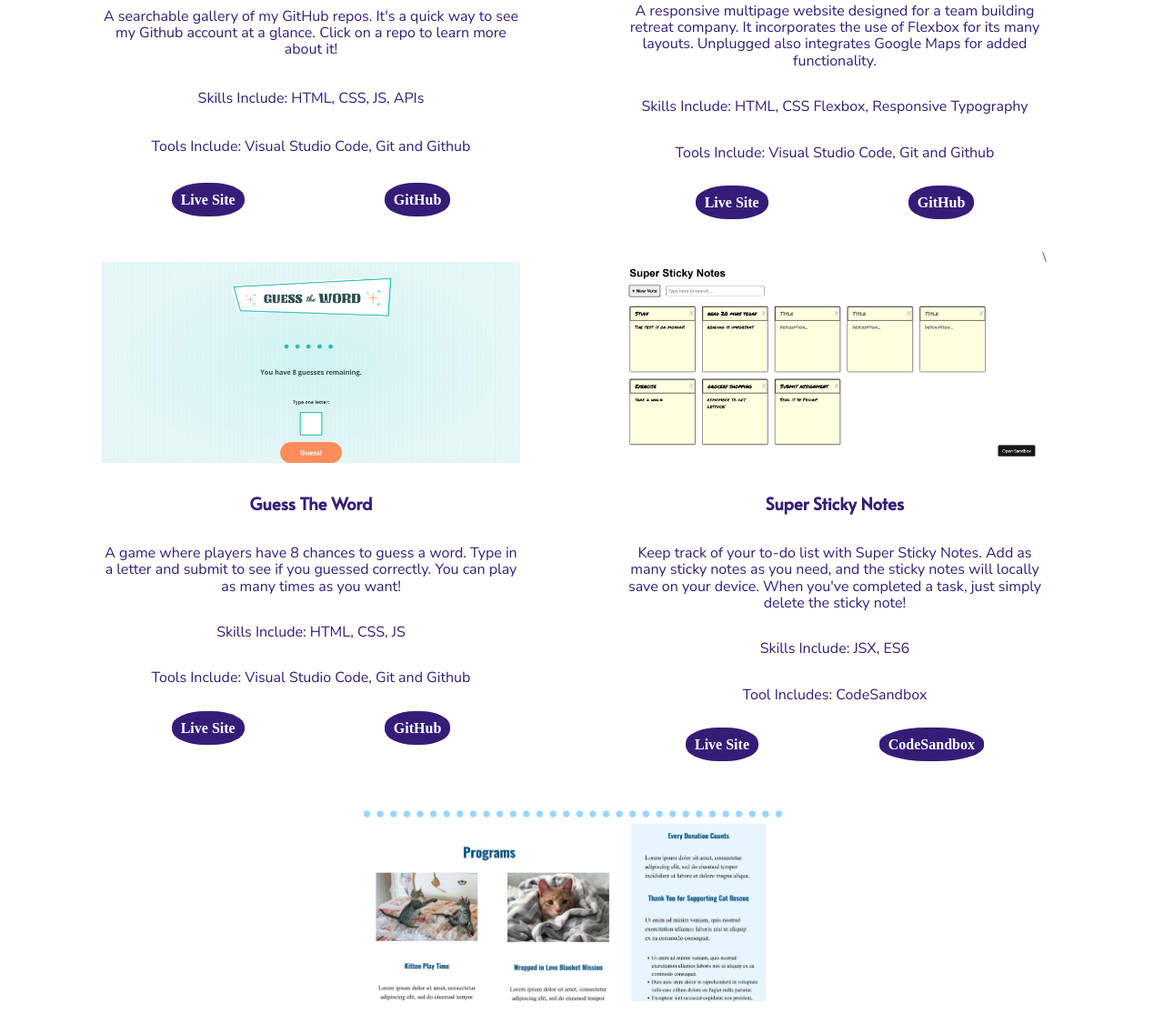
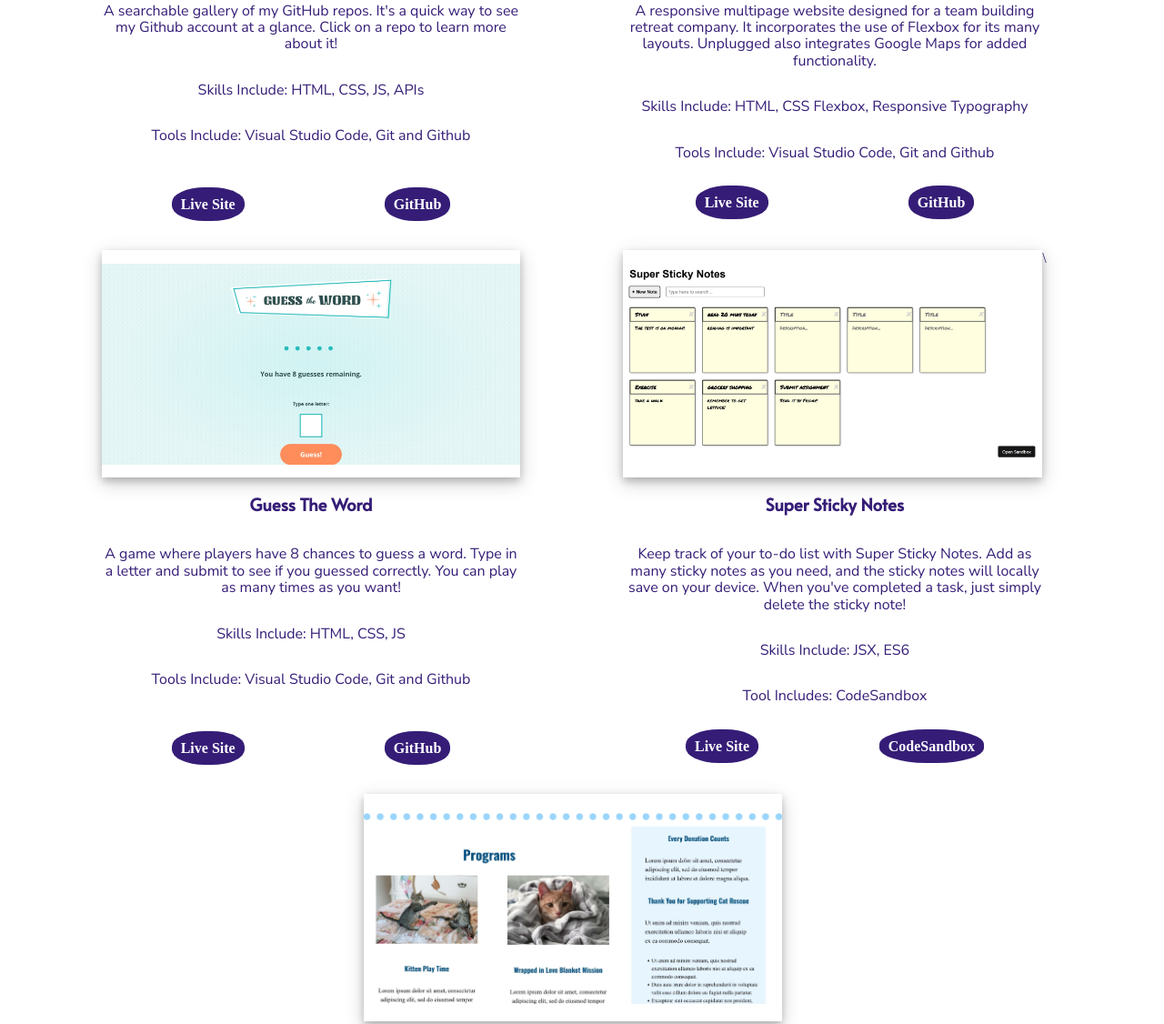
Before and after one commit to saxby-b/portfolio, a website built with Parcel: page index.html in a window 1280 px wide. Shown: the part 745-1871 px from the top of the page at 91% size. Built offline with nearby package versions, Linux system fonts and the light colour scheme.

Commit message:
Added styles to extend class

```diff
--- a/css/main.css
+++ b/css/main.css
@@ -508,9 +508,11 @@ textarea {
   }
 
 
-  /*div.project-img img{
-  box-shadow: 0 4px 8px 0 rgba(0, 0, 0, 0.2), 0 6px 20px 0 rgba(0, 0, 0, 0.19);
- } */
+  div.project-img img{
+ /* box-shadow: 0 4px 8px 0 rgba(0, 0, 0, 0.2), 0 6px 20px 0 rgba(0, 0, 0, 0.19); */
+ box-shadow: 0 4px 8px 0 rgba(0, 0, 0, 0.2), 0 6px 20px 0 rgba(0, 0, 0, 0.19);
+
+ }
 
   .project .skills,
   .project .tools {
@@ -521,6 +523,10 @@ textarea {
   div.site {
     display: flex;
     align-items: flex-end;
+  }
+
+  .extend {
+    padding-top: 20px;
   }
 
   /*Skills and Tools Styles */
```
